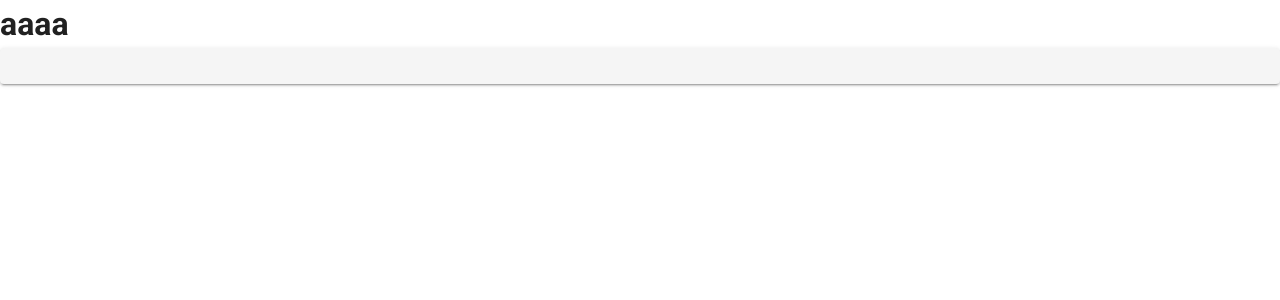
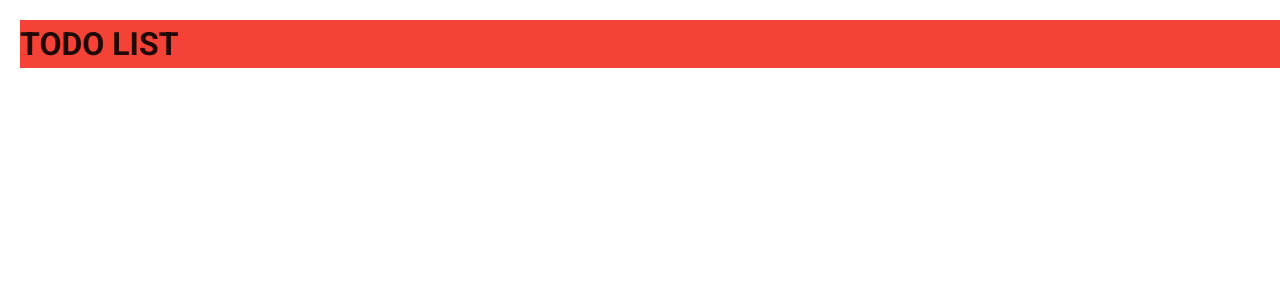
Before and after one commit to yanase-kenta0505/Todo-Test, a Nuxt app: page / in a window 1280 px wide. Shown: the top 300 px of the page. Built offline with nearby package versions, Linux system fonts and the light colour scheme.

Commit message:
unplugin-vue2-script-setupをインストール

```diff
--- a/pages/index.vue
+++ b/pages/index.vue
@@ -1,11 +1,12 @@
+
 <script setup lang="ts">
+
+const title = 'TODO LIST'
 
 </script>
 
-
 <template>
-<v-app>
-  <h1>aaaa</h1>
-  <v-btn></v-btn>
-</v-app>
+  <v-app>
+    <h1 class="ml-5 mt-5 red">{{title}}</h1>
+  </v-app>
 </template>
```
Also changed, not shown: package.json (+4 -3 lines), components/test.vue (added), 2 other files (tests, documents, lock files or other folders).
